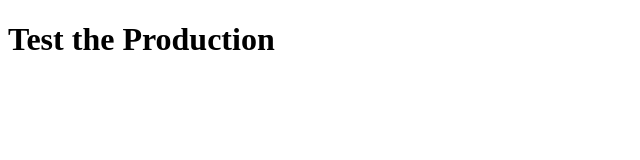
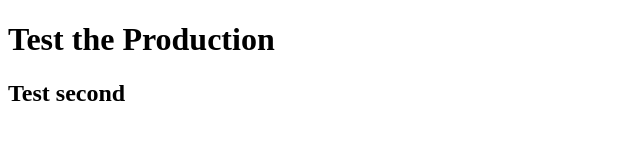
Before and after one commit to Rajeshkprajapati/TestSample, a plain HTML site: page Index.html in a window 1280 px wide. Shown: the whole page, without its empty margins (0-640 px from the left). Drawn offline with Linux system fonts and the light colour scheme.

Commit message:
Sample test

```diff
--- a/Index.html
+++ b/Index.html
@@ -7,5 +7,6 @@
 </head>
 <body>
     <h1>Test the Production</h1>
+    <h2>Test second</h2>
 </body>
 </html>
```
